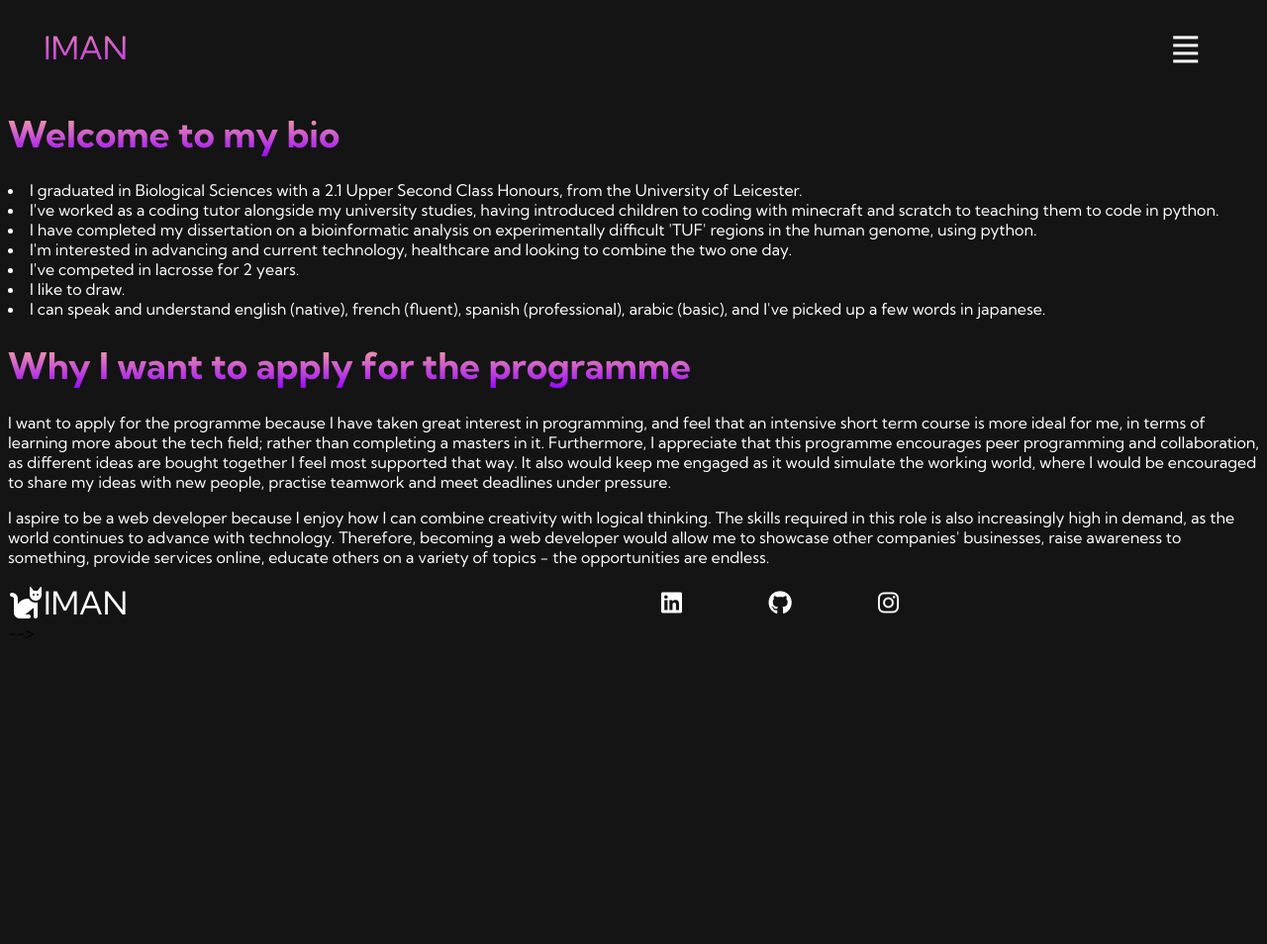
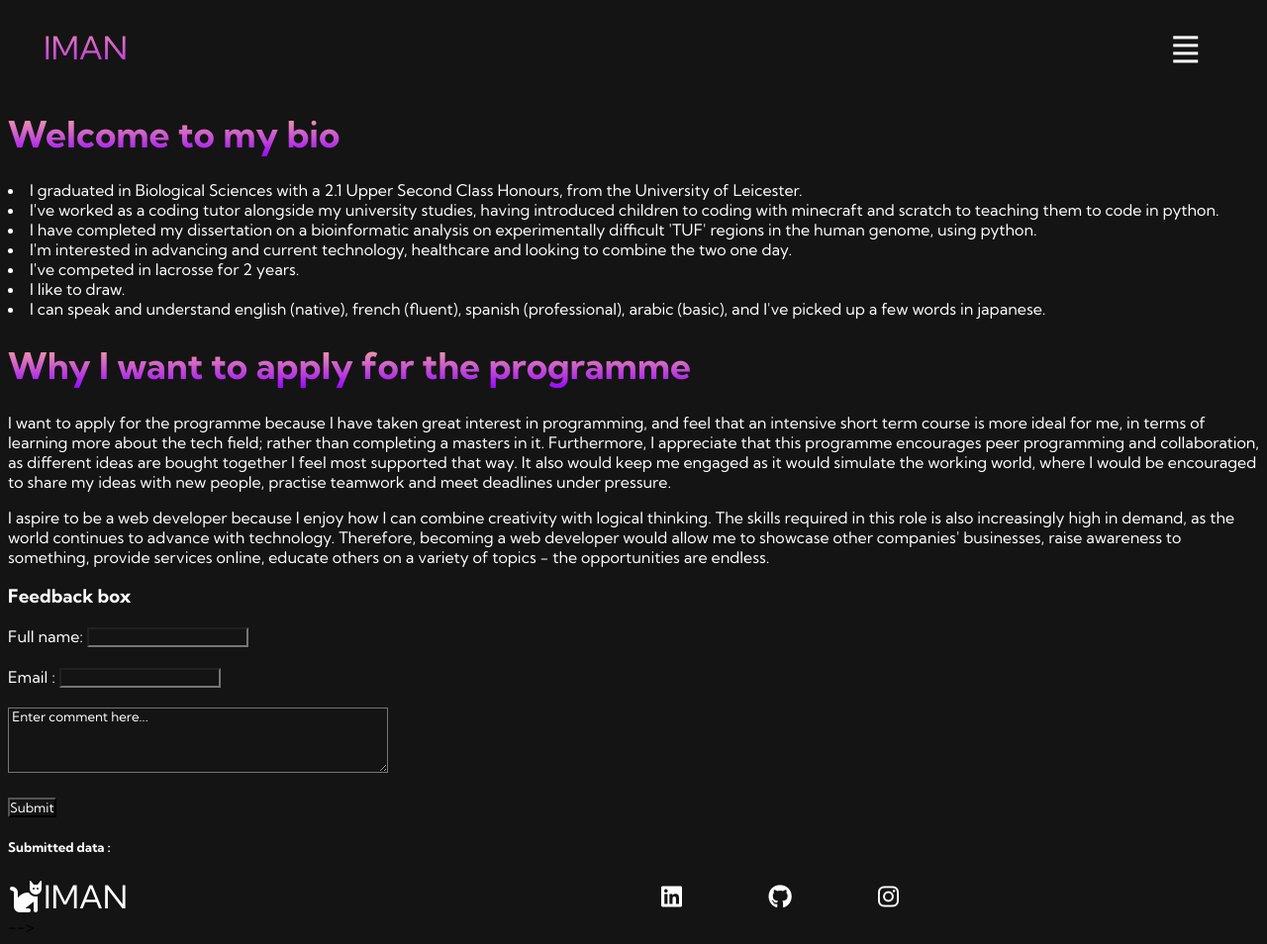
Before and after one commit to ighellache/previouswebdraft, a plain HTML site: page aboutme.html in a window 1280 px wide. Shown: the whole page at 99% size. Before the commit the page ends 800 px from the top, so only its background shows below. Drawn offline with Linux system fonts and the light colour scheme.

Commit message:
Update aboutme.html

```diff
--- a/aboutme.html
+++ b/aboutme.html
@@ -30,7 +30,7 @@
                     <li class="navbar__item">
                         <a href="https://replit.com/@ImanGhellache" class="navbar__links">Replit</a>
                     </li>
-                    <li class="navbar__btn"><a href="/"
+                    <li class="navbar__btn"><a href="myform.html"
                     class="button">Something special</a></li>
                 </ul>
             </div>
@@ -60,6 +60,32 @@
                 </div>
             </div>
         </div>-->
+        <!-- alternative way of adding javascript is by adding the script element-->
+        <div class="comment__box">
+            <h3>Feedback box</h3>
+                <form class="myForm">
+                    Full name: <input id="userName" type="text" name="fname">
+                <br><br> <!--line break element-->
+         Email : <input id="userEmail" type="text" name="email">
+         <br><br>
+         <textarea id ="userComment" rows="4" cols="50" name="comment"> Enter comment here...</textarea>
+         <br><br>
+         <input id="submitbutton" type="button" onclick="myFunction()" value="Submit">
+      </form>
+      <h5>Submitted data :</h5>
+      <p id="data"></p>
+      <script>
+         function myFunction(){
+          let data = "";  let name = document.getElementById("userName").value
+          let email = document.getElementById("userEmail").value
+          let comment = document.getElementById("userComment").value
+
+         data = "User name : "+name+"<br/>User email : "+email+ "<br/>User comment : "+comment
+
+         document.getElementById("data").innerHTML = data  // display data to paragraph
+         }
+      </script>
+       </div>
 
         <!-- Footer Section Fix this bit by tailoring to your portfolio -->
 
```
